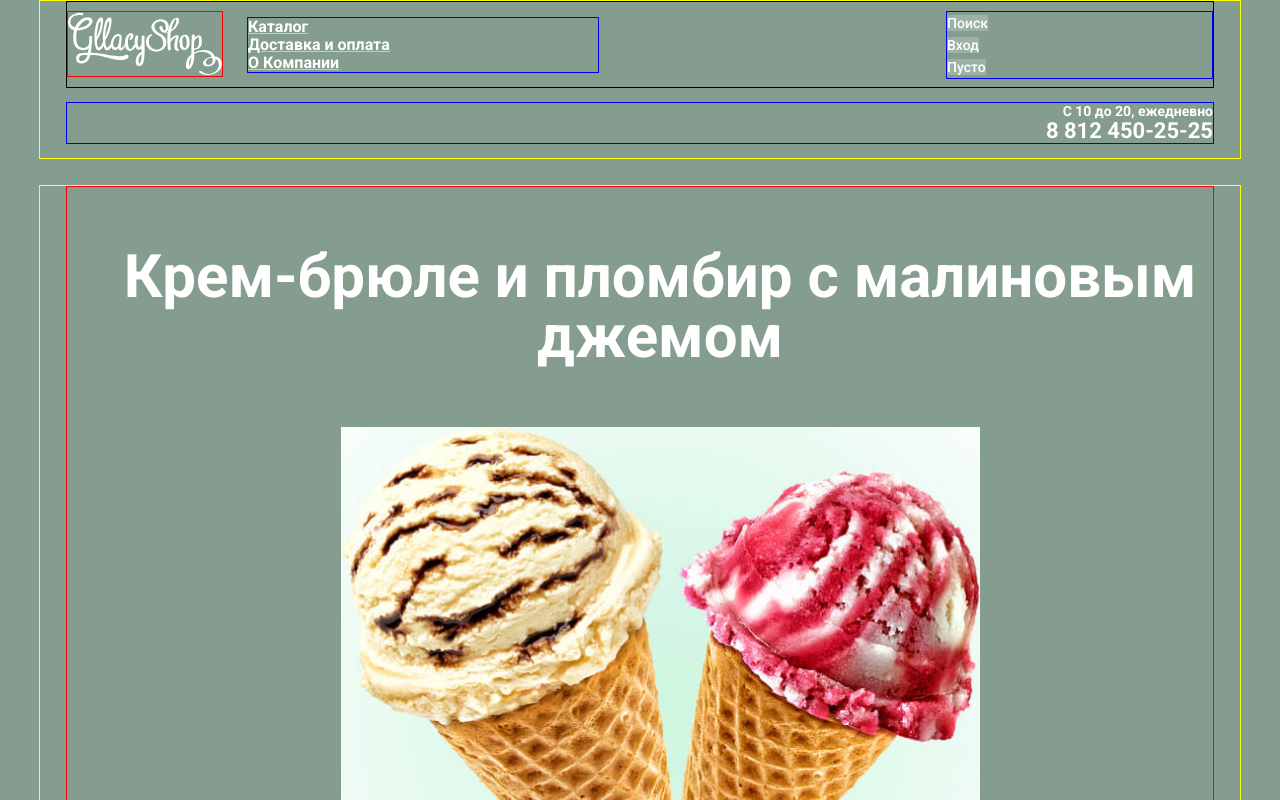
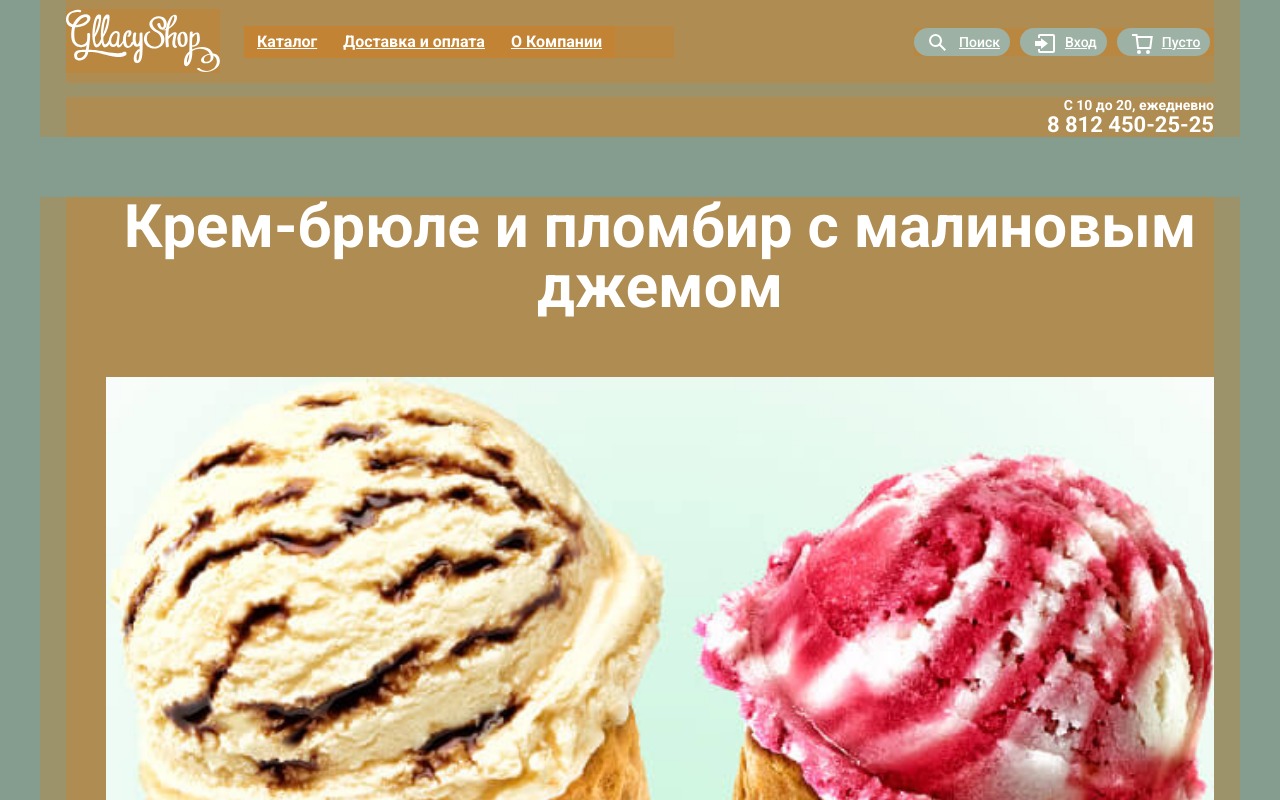
Before and after one commit to uanoob/gllacy, a plain HTML site: page index.html in a window 1280 px wide. Shown: the top 800 px of the page. Drawn offline with Linux system fonts and the light colour scheme.

Commit message:
Add some style to main navigation

```diff
--- a/css/style.css
+++ b/css/style.css
@@ -12,6 +12,26 @@ body {
   background-image: url(/img/bg-1.jpg), url(/img/bg-2.jpg), url(/img/bg-3.jpg);
   background-position: 0 0;
   background-repeat: repeat;
+}
+
+img {
+  width: 100%;
+  height: auto;
+}
+
+.visually-hidden:not(:focus):not(:active),
+input[type="checkbox"].visually-hidden,
+input[type="radio"].visually-hidden {
+  position: absolute;
+  width: 1px;
+  height: 1px;
+  margin: -1px;
+  padding: 0;
+  border: 0;
+  white-space: nowrap;
+  clip-path: inset(100%);
+  clip: rect(0 0 0 0);
+  overflow: hidden;
 }
 
 .button {
@@ -35,7 +55,7 @@ body {
 }
 
 .container {
-  border: 1px solid yellow;
+  background-color: rgba(212, 124, 24, 0.3);
   width: 1148px;
   margin: 0 auto;
   padding: 0 26px;
@@ -46,7 +66,7 @@ body {
 }
 
 .main-header__logo {
-  border: 1px solid red;
+  background-color: rgba(212, 124, 24, 0.3);
   width: 154px;
   height: 64px;
   margin-top: 9px;
@@ -55,30 +75,41 @@ body {
 }
 
 .main-navigation {
-  border: 1px solid black;
+  background-color: rgba(212, 124, 24, 0.3);
   display: flex;
   align-items: center;
 }
 
-.site-navigation {
-  border: 1px solid blue;
-  width: 350px;
+.site-navigation,
+.user-navigation {
+  background-color: rgba(212, 124, 24, 0.3);
   margin: 0;
   padding: 0;
   list-style: none;
+}
+
+.site-navigation {
+  background-color: rgba(212, 124, 24, 0.3);
+  display: flex;
+  flex-wrap: wrap;
+  width: 430px;
   line-height: 18px;
   font-weight: 700;
 }
 
 .site-navigation a {
-  text-decoration-color: rgba(255, 255, 255, 0.5);
+  background-color: rgba(212, 124, 24, 0.3);
+  display: block;
+  padding: 7px 13px;
   color: #ffffff;
 }
 
-.site-navigation a:hover {
+.site-navigation a:hover,
+.site-navigation a:focus {
   text-decoration: none;
   color: #333333;
   background-color: #f8f7f4;
+  border-radius: 15px;
 }
 
 .site-navigation a:active {
@@ -112,36 +143,78 @@ body {
   background-color: #fbded7;
 }
 
-.dropdown-menu a:active {
+.dropdown-menu a:active,
+.dropdown-menu a:focus {
   border: none;
   background-color: #f6b5a5;
 }
 
 .user-navigation {
-  border: 1px solid blue;
-  width: 265px;
-  margin: 0;
+  background-color: rgba(212, 124, 24, 0.3);
+  display: flex;
+  flex-wrap: wrap;
+  width: 300px;
   margin-left: auto;
-  padding: 0;
-  list-style: none;
-}
-
-.user-navigation a {
-  text-decoration: none;
-  color: #ffffff;
-  background-color: #9db1a5;
   font-size: 14px;
   line-height: 16px;
   font-weight: 500;
 }
 
-.user-navigation a:hover {
+.user-navigation .search-link,
+.user-navigation .login-link,
+.user-navigation .basket-link {
+  background-color: rgba(212, 124, 24, 0.3);
+  display: block;
+  padding: 6px 10px;
+  margin-right: 10px;
+  color: #ffffff;
+  background-color: #9db1a5;
+  border-radius: 15px;
+}
+
+.user-navigation .basket-link {
+  margin-right: 0;
+}
+
+.user-navigation a:hover,
+.user-navigation a:focus {
   color: #323232;
   background-color: #ffffff;
 }
 
+.user-navigation .search-link,
+.user-navigation .login-link,
+.user-navigation .basket-link {
+  position: relative;
+  padding-left: 45px;
+}
+
+.login-link::before,
+.basket-link::before,
+.search-link::before {
+  content: "";
+  position: absolute;
+  left: 15px;
+  width: 21px;
+  height: 21px;
+  position: 0 0;
+  background-repeat: no-repeat;
+}
+
+.search-link::before {
+  background-image: url(/img/loupe.svg);
+}
+
+.login-link::before {
+  background-image: url(/img/entrance.svg);
+}
+
+.basket-link::before {
+  background-image: url(/img/basket.svg);
+}
+
 .header-contacts {
-  border: 1px solid blue;
+  background-color: rgba(212, 124, 24, 0.3);
   text-align: right;
   font-size: 14px;
   line-height: 16px;
@@ -154,7 +227,7 @@ body {
 }
 
 .slider {
-  border: 1px solid red;
+  background-color: rgba(212, 124, 24, 0.3);
 }
 
 .slider-list {
@@ -196,7 +269,7 @@ body {
 }
 
 .banners {
-  border: 1px solid red;
+  background-color: rgba(212, 124, 24, 0.3);
   margin-bottom: 35px;
 }
 
@@ -239,7 +312,7 @@ body {
 }
 
 .catalog {
-  border: 1px solid red;
+  background-color: rgba(212, 124, 24, 0.3);
   margin-bottom: 40px;
 }
 
@@ -253,7 +326,7 @@ body {
 }
 
 .catalog__item {
-  border: 1px solid orange;
+  background-color: rgba(212, 124, 24, 0.3);
   width: 267px;
   text-align: center;
 }
@@ -267,7 +340,7 @@ body {
   font-size: 16px;
   line-height: 22px;
   font-weight: 500;
-  text-decoration-color: rgba(255, 255, 255, 0.5);
+  background-color: rgba(212, 124, 24, 0.3);
 }
 
 .catalog__item-link a:hover,
@@ -289,7 +362,7 @@ body {
 }
 
 .seo {
-  border: 1px solid red;
+  background-color: rgba(212, 124, 24, 0.3);
   width: 1148px;
   min-height: 306px;
   margin-bottom: 40px;
@@ -320,7 +393,7 @@ body {
 }
 
 .blog-news {
-  border: 1px solid red;
+  background-color: rgba(212, 124, 24, 0.3);
   width: 560px;
   min-height: 220px;
   border-radius: 15px;
@@ -353,7 +426,7 @@ body {
 }
 
 .subscription {
-  border: 1px solid red;
+  background-color: rgba(212, 124, 24, 0.3);
   width: 560px;
   min-height: 220px;
   border-radius: 15px;
@@ -371,7 +444,7 @@ body {
 }
 
 .map {
-  border: 1px solid red;
+  background-color: rgba(212, 124, 24, 0.3);
   width: 1200px;
   min-height: 430px;
   margin: 0 auto;
@@ -398,7 +471,7 @@ body {
 }
 
 .breadcrumbs {
-  border: 1px solid orangered;
+  background-color: rgba(212, 124, 24, 0.3);
   margin: 0;
   margin-bottom: 10px;
   padding: 0;
@@ -421,7 +494,7 @@ body {
 }
 
 .catalog-title {
-  border: 1px solid orangered;
+  background-color: rgba(212, 124, 24, 0.3);
   margin: 0;
   margin-bottom: 25px;
   padding: 0;
@@ -431,12 +504,12 @@ body {
 }
 
 .filters {
-  border: 1px solid orangered;
+  background-color: rgba(212, 124, 24, 0.3);
   margin-bottom: 35px;
 }
 
 .filters-wrap {
-  border: 1px solid orangered;
+  background-color: rgba(212, 124, 24, 0.3);
   display: flex;
   justify-content: space-between;
   width: 860px;
@@ -449,7 +522,7 @@ body {
 
 .filters fieldset {
   border: none;
-  border: 1px solid yellow;
+  background-color: rgba(212, 124, 24, 0.3);
 }
 
 .filters legend {
@@ -517,7 +590,7 @@ body {
 }
 
 .paginator {
-  border: 1px solid orangered;
+  background-color: rgba(212, 124, 24, 0.3);
   list-style: none;
 }
 
@@ -545,13 +618,13 @@ body {
 }
 
 .main-footer {
-  border: 1px solid yellow;
+  background-color: rgba(212, 124, 24, 0.3);
   display: flex;
   justify-content: space-between;
 }
 
 .social-links {
-  border: 1px solid orangered;
+  background-color: rgba(212, 124, 24, 0.3);
   margin: 0;
   padding: 0;
   list-style: none;
@@ -573,7 +646,7 @@ body {
 }
 
 .footer-menu {
-  border: 1px solid orangered;
+  background-color: rgba(212, 124, 24, 0.3);
   margin: 0;
   padding: 0;
   list-style: none;
@@ -584,7 +657,7 @@ body {
   font-size: 13px;
   line-height: 18px;
   font-weight: 400;
-  text-decoration-color: rgba(255, 255, 255, 0.5);
+  background-color: rgba(212, 124, 24, 0.3);
 }
 
 .footer-menu__item a:hover,
@@ -595,7 +668,7 @@ body {
 }
 
 .footer-copyright {
-  border: 1px solid orangered;
+  background-color: rgba(212, 124, 24, 0.3);
   margin: 0;
   padding: 0;
 }
@@ -605,7 +678,7 @@ body {
   font-size: 12px;
   line-height: 18px;
   font-weight: 400;
-  text-decoration-color: rgba(255, 255, 255, 0.5);
+  background-color: rgba(212, 124, 24, 0.3);
 }
 
 .footer-copyright a:hover,
@@ -704,14 +777,3 @@ body {
   line-height: 18px;
   font-weight: 700;
 }
-
-.visually-hidden {
-  position: absolute;
-  width: 1px;
-  height: 1px;
-  margin: -1px;
-  padding: 0;
-  border: 0;
-  clip: rect(0 0 0 0);
-  overflow: hidden;
-}
--- a/index.html
+++ b/index.html
@@ -44,14 +44,16 @@
         </li>
       </ul>
       <ul class="user-navigation">
-        <li class="search-link">
-          <a class="search-link" href="#search-input">Поиск</a>
+        <li>
+          <a class="search-link" href="#search-input">
+            <span class="">Поиск</span>
+          </a>
         </li>
-        <li class="login-link">
+        <li>
           <a class="login-link" href="#user-email">Вход</a>
         </li>
-        <li class="header-basket">
-          <a href="#">Пусто</a>
+        <li>
+          <a class="basket-link" href="#">Пусто</a>
         </li>
       </ul>
     </nav>
```
Also changed, not shown: img/basket-red.svg (added), img/basket.svg (added), img/entrance.svg (added), img/loupe.svg (added).
